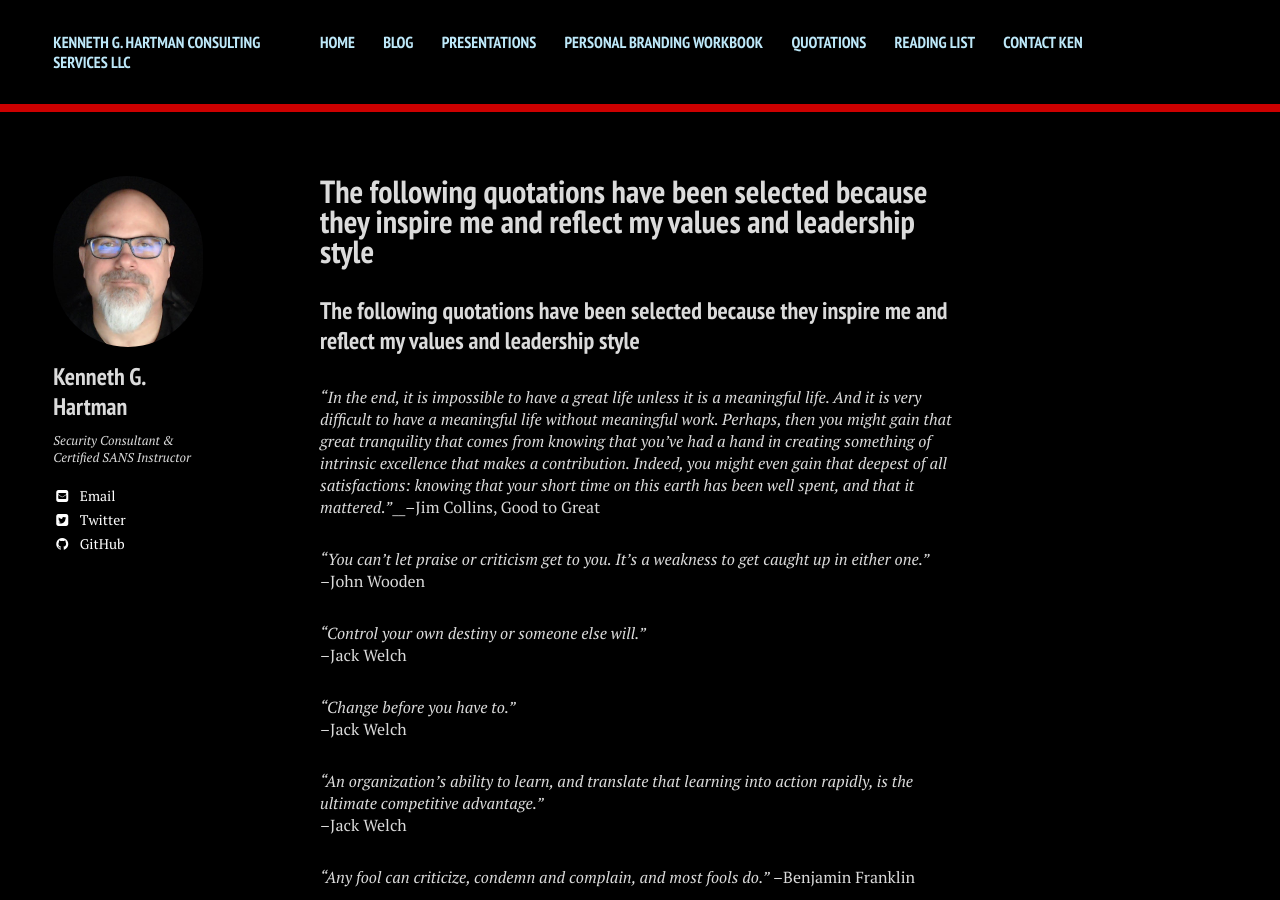
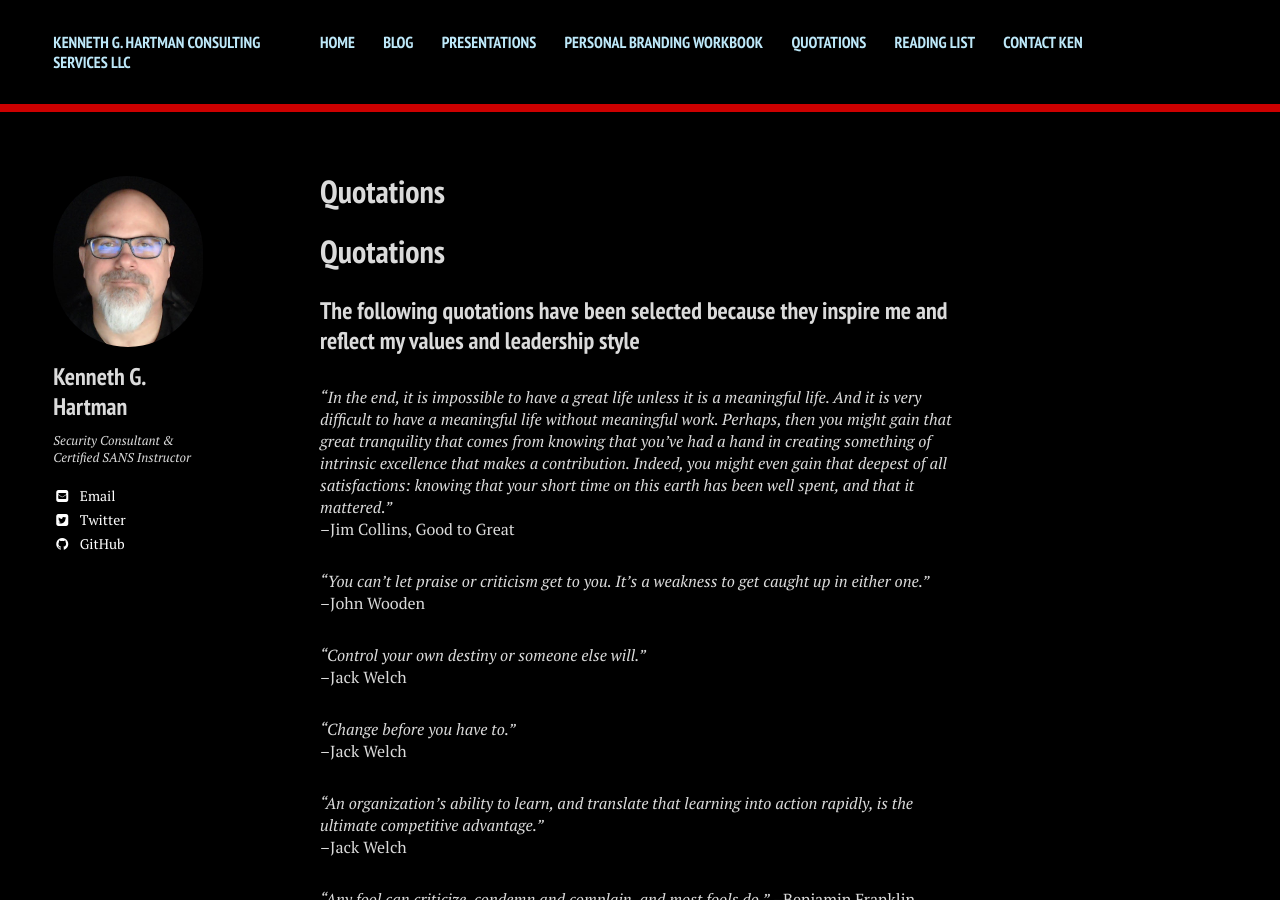
Before and after one commit to mlmargotto/DecSecOpsTools, a Jekyll site: the page built from docs/quotations.md, in a window 1280 px wide and 900 px high. Built offline with Jekyll 4.4.1, drawn with Linux system fonts in a browser that asks for light colours; nearby versions of some CDN libraries; our own code applies the rules of GitHub Pages for plain Markdown files.

Commit message:
[Pace] - Voltando head Quotations para o arquivo.

```diff
--- a/docs/quotations.md
+++ b/docs/quotations.md
@@ -1,3 +1,5 @@
+# Quotations
+
 ### The following quotations have been selected because they inspire me and reflect my values and leadership style
 
 *"In the end, it is impossible to have a great life unless it is a
@@ -6,7 +8,8 @@
 from knowing that you've had a hand in creating something of intrinsic
 excellence that makes a contribution.  Indeed, you might even gain that deepest
 of all satisfactions: knowing that your short time on this earth has been well
-spent, and that it mattered."*__--Jim Collins, Good to Great
+spent, and that it mattered."*\
+--Jim Collins, Good to Great
 
 *"You can't let praise or criticism get to you. It's a weakness to get
 caught up in either one."*\
```
